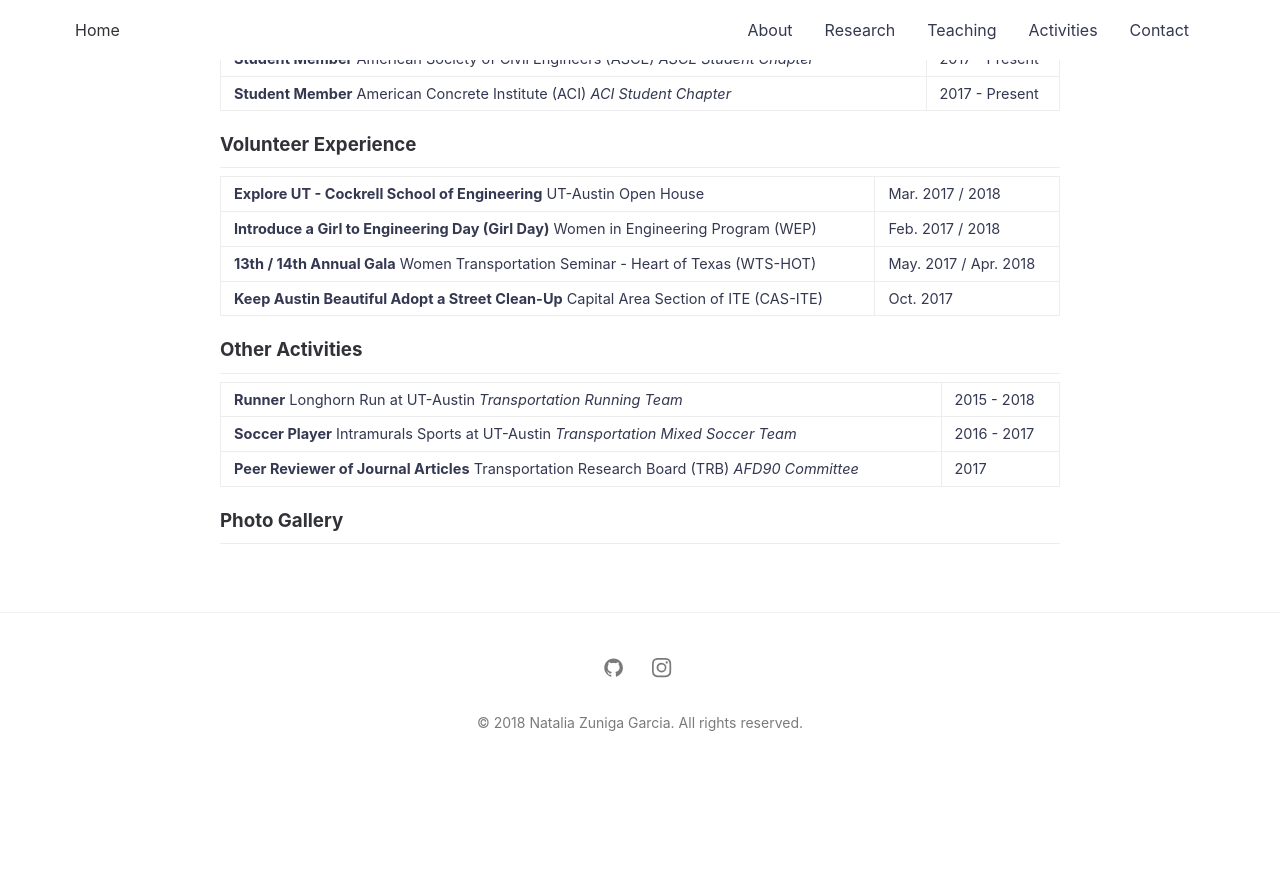
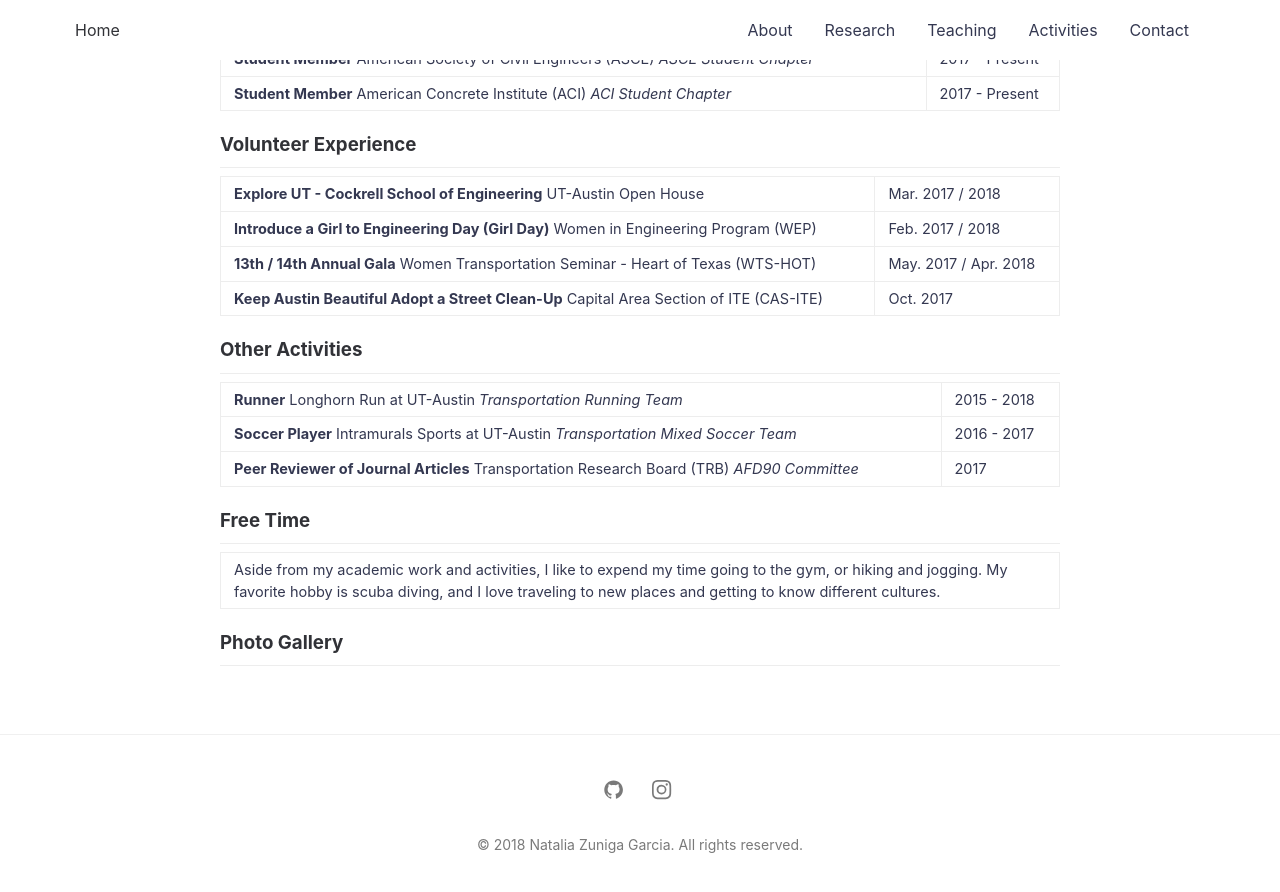
Before and after one commit to nzunigag/nzunigag.github.io, a Jekyll site: the page built from activities.md, in a window 1280 px wide and 900 px high, scrolled down 747 px. Shown: the top 892 px of the window. Built offline with Jekyll 4.4.1, drawn with Linux system fonts in a browser that asks for light colours; before the commit the page ends 1525 px from its top, so only the background shows below that.

Commit message:
Update activities.md

```diff
--- a/activities.md
+++ b/activities.md
@@ -40,5 +40,10 @@ ___
 <b>Soccer Player</b> Intramurals Sports at UT-Austin <i>Transportation Mixed Soccer Team</i> | 2016 - 2017 <br>
 <b>Peer Reviewer of Journal Articles</b> Transportation Research Board (TRB) <i>AFD90 Committee</i> | 2017 <br>
 
+### Free Time
+___
+
+|Aside from my academic work and activities, I like to expend my time going to the gym, or hiking and jogging. My favorite hobby is scuba diving, and I love traveling to new places and getting to know different cultures.|
+
 ### Photo Gallery
 ___
```
